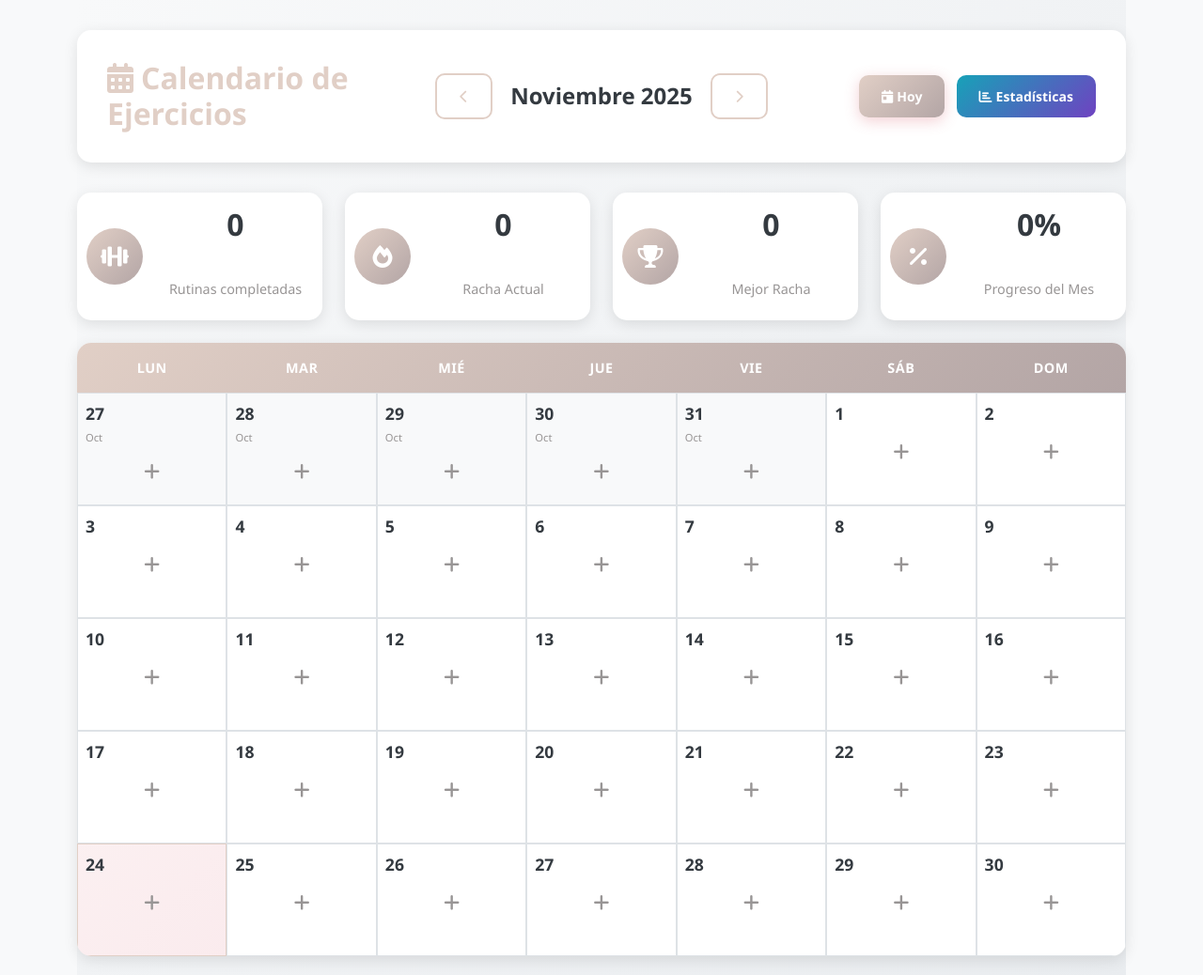
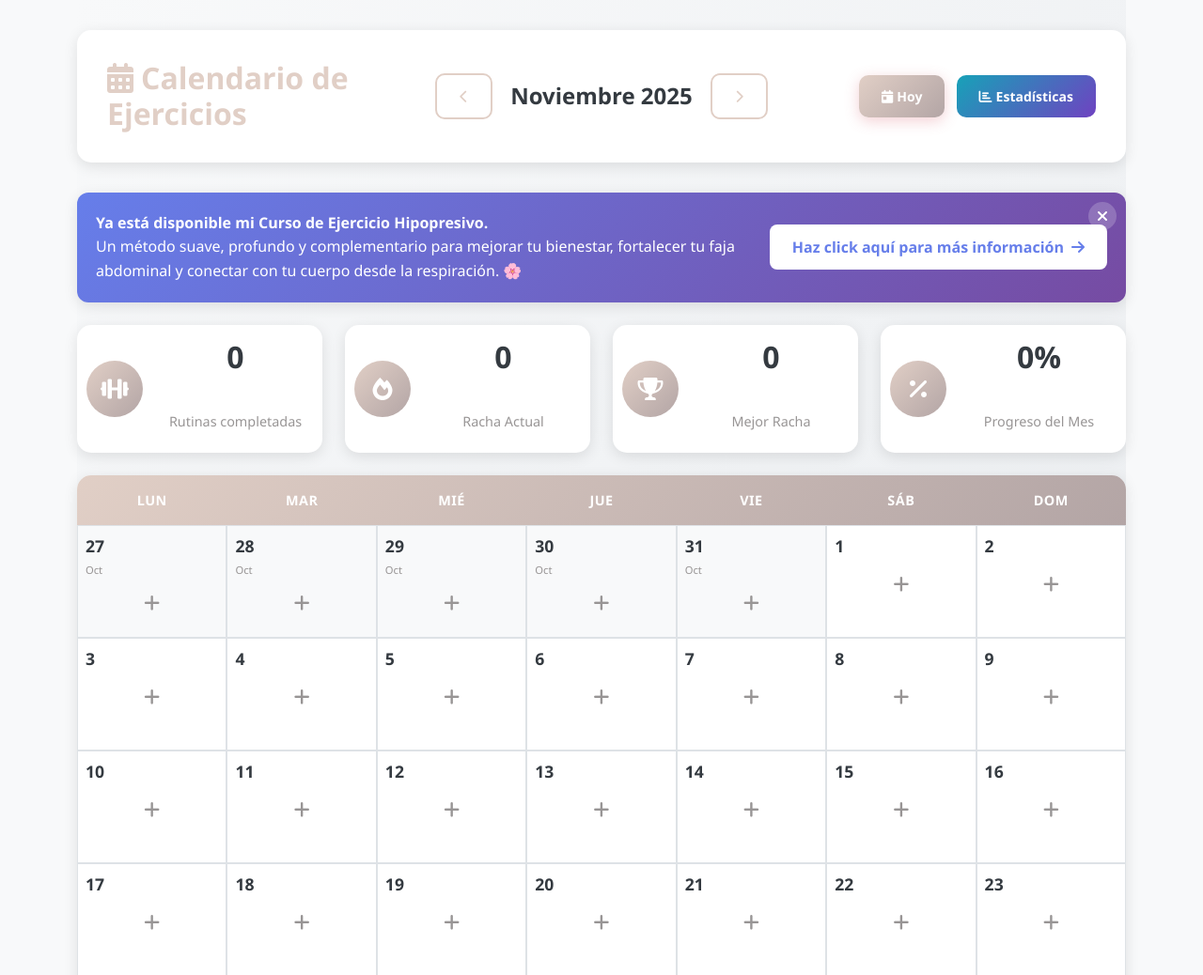
Before and after one commit to Lorddragonist/tcef, a Django app: page /calendar/ in a window 1280 px wide. Shown: the part 56-1094 px from the top of the page at 94% size. Run offline with Django 5.2, Linux system fonts and the light colour scheme; the visitor is signed in with stand-in values (Sample User, id 1); data that the repository does not hold is empty.

Commit message:
banner de publicidad hipopresivos

```diff
--- a/tcef/app/templates/app/exercise_calendar.html
+++ b/tcef/app/templates/app/exercise_calendar.html
@@ -37,6 +37,24 @@
                     <i class="fas fa-chart-bar me-1"></i>Estadísticas
                 </a>
             </div>
+        </div>
+    </div>
+
+    <!-- Banner de Publicidad -->
+    <div id="hipopresivosBanner" class="ad-banner mb-4" style="display: none;">
+        <div class="ad-banner-content">
+            <button type="button" class="ad-banner-close" onclick="closeAdBanner()" aria-label="Cerrar">
+                <i class="fas fa-times"></i>
+            </button>
+            <div class="ad-banner-text">
+                <strong>Ya está disponible mi Curso de Ejercicio Hipopresivo.</strong>
+                <br>
+                Un método suave, profundo y complementario para mejorar tu bienestar, fortalecer tu faja abdominal y conectar con tu cuerpo desde la respiración. 🌸
+            </div>
+            <a href="https://wa.me/+573208532390" target="_blank" rel="noopener noreferrer" class="ad-banner-link">
+                Haz click aquí para más información
+                <i class="fas fa-arrow-right ms-2"></i>
+            </a>
         </div>
     </div>
 
@@ -396,6 +414,99 @@
     #videoPreviewModal .modal-backdrop {
         z-index: 1059 !important;
     }
+
+    /* Estilos para el banner de publicidad */
+    .ad-banner {
+        background: linear-gradient(135deg, #667eea 0%, #764ba2 100%);
+        border-radius: 12px;
+        padding: 20px;
+        box-shadow: 0 4px 15px rgba(0, 0, 0, 0.1);
+        position: relative;
+        animation: slideDown 0.5s ease-out;
+    }
+
+    @keyframes slideDown {
+        from {
+            opacity: 0;
+            transform: translateY(-20px);
+        }
+        to {
+            opacity: 1;
+            transform: translateY(0);
+        }
+    }
+
+    .ad-banner-content {
+        display: flex;
+        align-items: center;
+        gap: 20px;
+        color: white;
+    }
+
+    .ad-banner-close {
+        position: absolute;
+        top: 10px;
+        right: 10px;
+        background: rgba(255, 255, 255, 0.2);
+        border: none;
+        color: white;
+        width: 30px;
+        height: 30px;
+        border-radius: 50%;
+        cursor: pointer;
+        display: flex;
+        align-items: center;
+        justify-content: center;
+        transition: all 0.3s ease;
+        font-size: 16px;
+    }
+
+    .ad-banner-close:hover {
+        background: rgba(255, 255, 255, 0.3);
+        transform: scale(1.1);
+    }
+
+    .ad-banner-text {
+        flex: 1;
+        font-size: 16px;
+        line-height: 1.6;
+    }
+
+    .ad-banner-link {
+        background: white;
+        color: #667eea;
+        padding: 12px 24px;
+        border-radius: 8px;
+        text-decoration: none;
+        font-weight: 600;
+        transition: all 0.3s ease;
+        white-space: nowrap;
+        display: flex;
+        align-items: center;
+    }
+
+    .ad-banner-link:hover {
+        background: #f8f9fa;
+        transform: translateY(-2px);
+        box-shadow: 0 4px 12px rgba(0, 0, 0, 0.15);
+        color: #764ba2;
+    }
+
+    @media (max-width: 768px) {
+        .ad-banner-content {
+            flex-direction: column;
+            text-align: center;
+        }
+
+        .ad-banner-text {
+            font-size: 14px;
+        }
+
+        .ad-banner-link {
+            width: 100%;
+            justify-content: center;
+        }
+    }
 </style>
 
 <script>
@@ -727,8 +838,33 @@
         }
     }
 
+    // Función para mostrar el banner de publicidad
+    function showAdBanner() {
+        const banner = document.getElementById('hipopresivosBanner');
+        if (banner) {
+            // Verificar si el usuario ya cerró el banner en esta sesión
+            const bannerClosed = sessionStorage.getItem('hipopresivosBannerClosed');
+            if (!bannerClosed) {
+                banner.style.display = 'block';
+            }
+        }
+    }
+
+    // Función para cerrar el banner
+    function closeAdBanner() {
+        const banner = document.getElementById('hipopresivosBanner');
+        if (banner) {
+            banner.style.display = 'none';
+            // Guardar en sessionStorage que el usuario cerró el banner
+            sessionStorage.setItem('hipopresivosBannerClosed', 'true');
+        }
+    }
+
     // Event listeners para clicks en días con ejercicios
     document.addEventListener('DOMContentLoaded', function() {
+        // Mostrar banner de publicidad al cargar la página
+        showAdBanner();
+
         // Agregar click a días con ejercicios para mostrar opciones
         document.querySelectorAll('.exercise-indicator').forEach(indicator => {
             indicator.addEventListener('click', function() {
```
